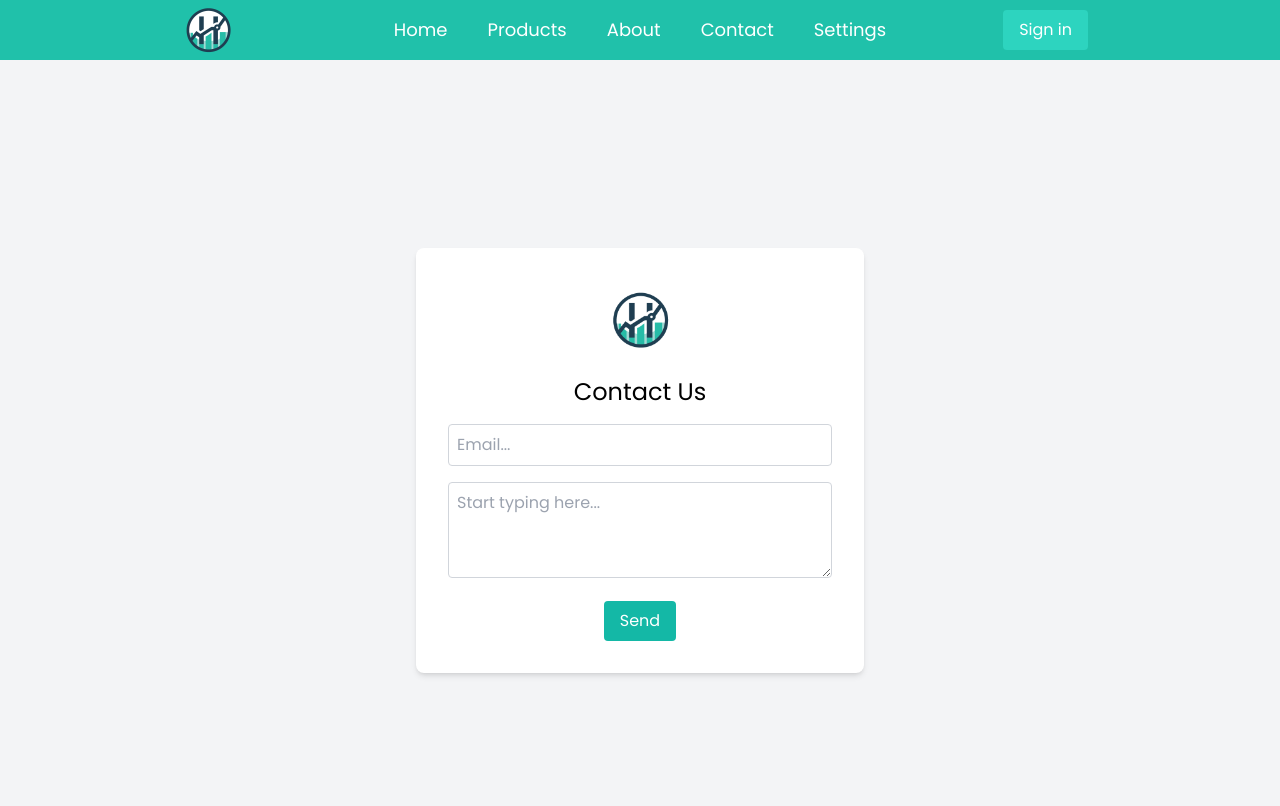
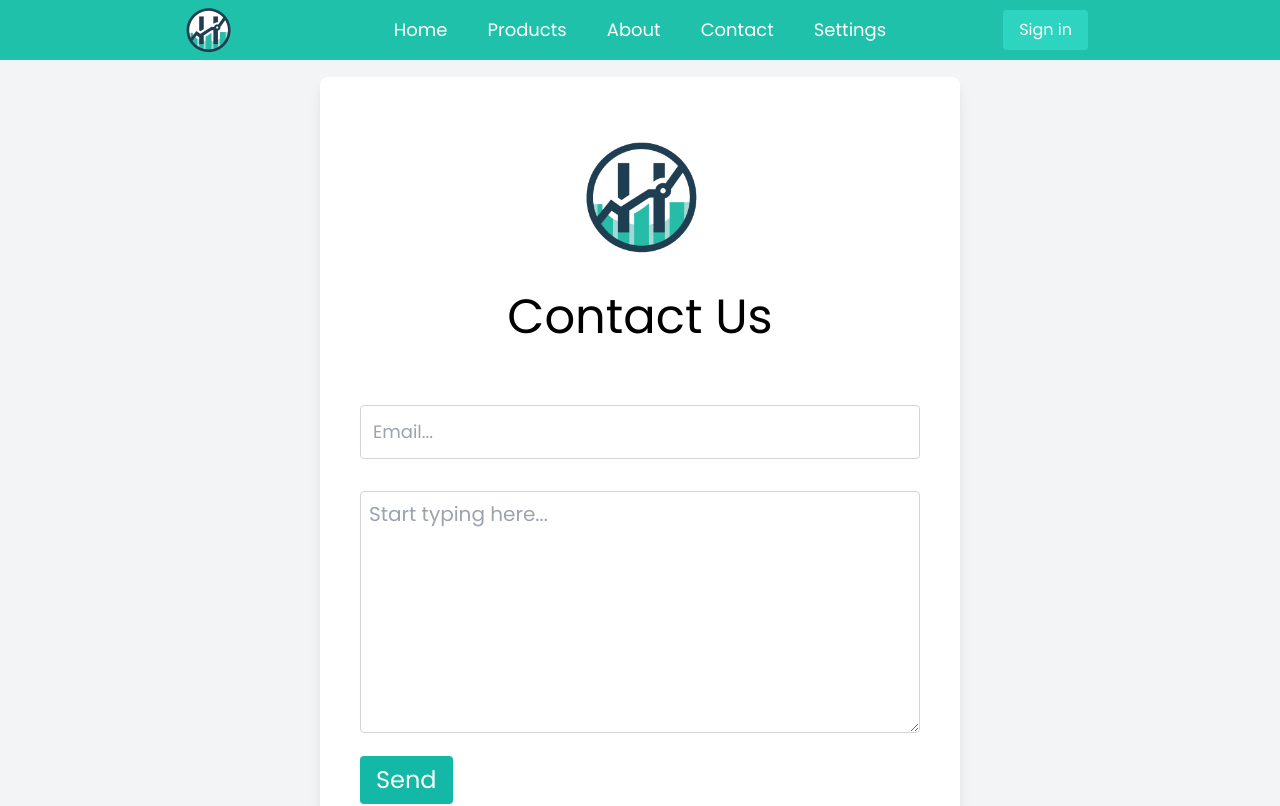
Before and after one commit to HonestTracker/FrontEnd, a React (Create React App) app in the folder app/: page /contact in a window 1280 px wide. Shown: the top 806 px of the page. Built offline with nearby package versions, Linux system fonts and the light colour scheme.

Commit message:
reworked contact page
reworked contact page

```diff
--- a/app/src/pages/Contact.js
+++ b/app/src/pages/Contact.js
@@ -7,14 +7,14 @@ const Contact = () => {
 			{/* Main Content Section */}
 			<main className="flex flex-1 justify-center items-center bg-gray-100">
 				{/* Contact Form Container */}
-				<div className="bg-white p-8 rounded-lg shadow-md text-center max-w-md w-full">
+				<div className="bg-white p-10 rounded-lg  shadow-lg w-2/4 ">
 					{/* Contact Logo Image */}
 					<img
 						src={images.logoFNBG}
 						alt="Contact Logo"
-						className="w-20 h-20 mx-auto mb-4"
+						className="w-40 h-40 mx-auto mb-4"
 					/>
-					<h1 className="text-2xl mb-4">Contact Us</h1>
+					<h1 className="text-5xl text-center mb-16">Contact Us</h1>
 					<form id="contactForm">
 						<div className="mb-4">
 							<input
@@ -22,7 +22,7 @@ const Contact = () => {
 								id="email"
 								name="email"
 								placeholder="Email..."
-								className="w-full p-2 border border-gray-300 rounded"
+								className="w-full text-lg p-3 mb-4 border border-gray-300 rounded"
 							/>
 						</div>
 						<div className="mb-4">
@@ -30,12 +30,13 @@ const Contact = () => {
 								id="message"
 								name="message"
 								placeholder="Start typing here..."
-								className="w-full p-2 border border-gray-300 rounded h-24 resize-vertical"
+								rows="8"
+								className="w-full text-xl p-2  border border-gray-300 rounded resize-vertical"
 							></textarea>
 						</div>
 						<button
 							type="submit"
-							className="bg-teal-500 text-white px-4 py-2 rounded"
+							className="bg-teal-500 text-white text-2xl px-4 py-2 rounded"
 						>
 							Send
 						</button>
```
